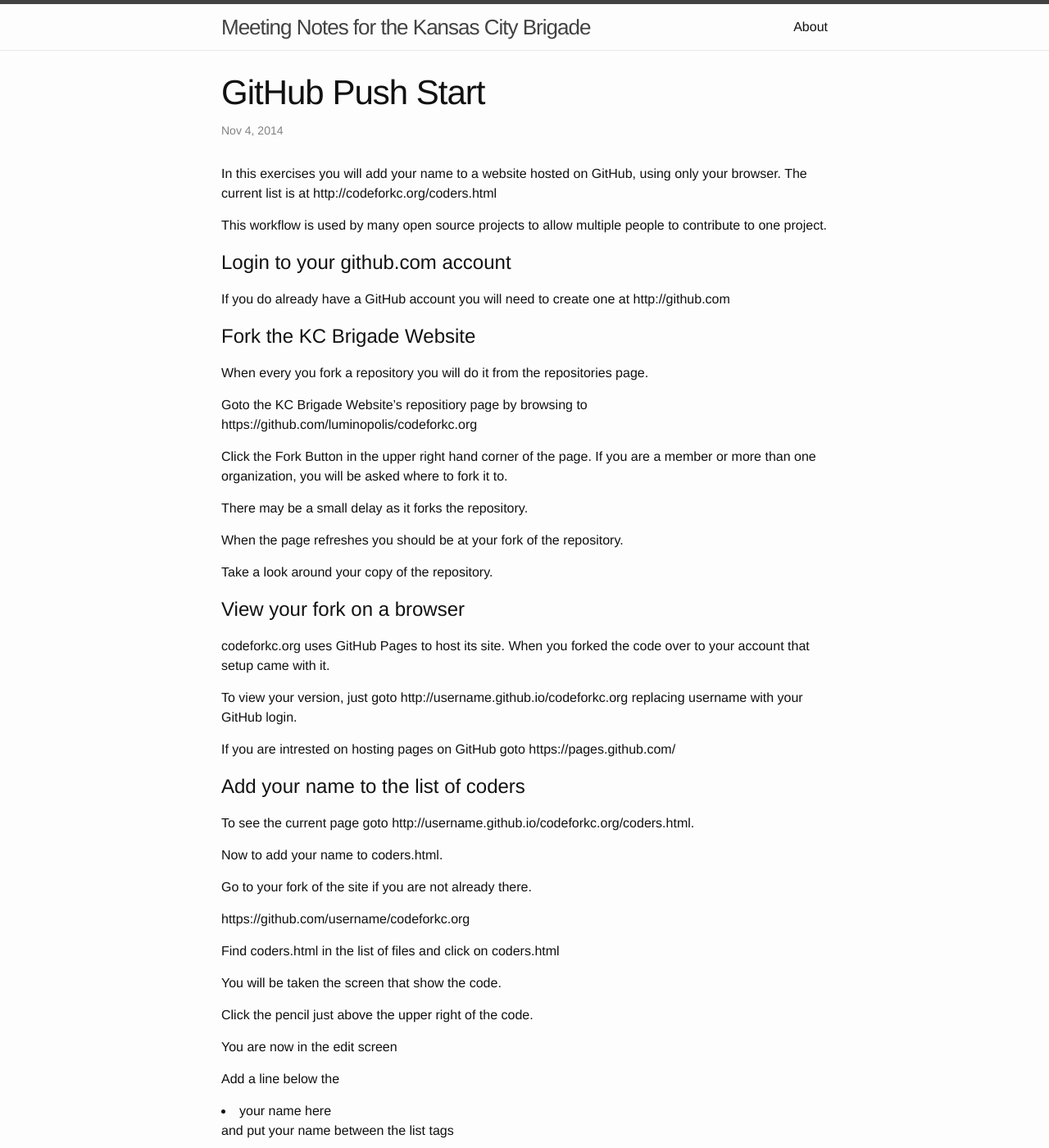
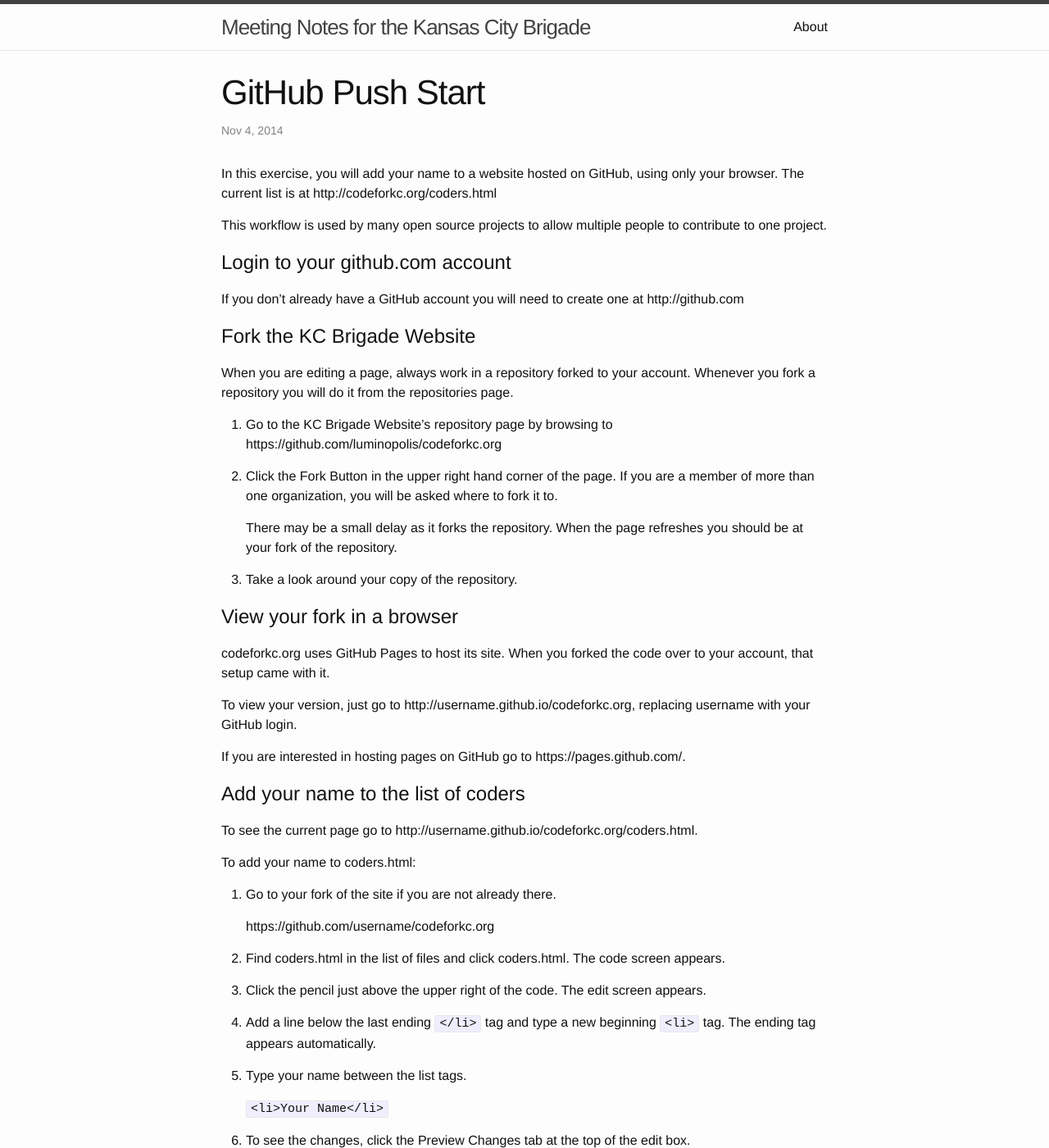
Before and after one commit to timberstone/meeting-notes, a Jekyll site: the page built from _posts/2014-11-04-github-push-start.markdown, in a window 1280 px wide and 1400 px high. Shown: the whole window at 82% size. Built offline with Jekyll 4.4.1, drawn with Linux system fonts in a browser that asks for light colours; some of the changed text lies outside the part shown.

Commit message:
Edits for clarity and correctness.
Added numbered instruction list for clarification.
Cleaned up language (spelling, typos).
Cleaned up the section on editing coders.html for clarification of <li> tag.

````diff
--- a/_posts/2014-11-04-github-push-start.markdown
+++ b/_posts/2014-11-04-github-push-start.markdown
@@ -5,89 +5,81 @@ date:   2014-11-04 00:45:48
 categories: github
 ---
 
-In this exercises you will add your name to a website hosted on GitHub, using only your browser.  The current list is at http://codeforkc.org/coders.html
+In this exercise, you will add your name to a website hosted on GitHub, using only your browser.  The current list is at http://codeforkc.org/coders.html
 
 This workflow is used by many open source projects to allow multiple people to contribute to one project.
 
 
 
 # Login to your github.com account
-If you do already have a GitHub account you will need to create one at http://github.com
+If you don't already have a GitHub account you will need to create one at http://github.com
 
 
 
 
 # Fork the KC Brigade Website
 
-When every you fork a repository you will do it from the repositories page.
+When you are editing a page, always work in a repository forked to your account. Whenever you fork a repository you will do it from the repositories page.
 
-Goto the KC Brigade Website’s repositiory page by browsing to https://github.com/luminopolis/codeforkc.org
+1. Go to the KC Brigade Website’s repository page by browsing to https://github.com/luminopolis/codeforkc.org
 
-Click the Fork Button in the upper right hand corner of the page.  If you are a member or more than one organization, you will be asked where to fork it to.
+2. Click the Fork Button in the upper right hand corner of the page.  If you are a member of more than one organization, you will be asked where to fork it to.
 
-There may be a small delay as it forks the repository.
+   There may be a small delay as it forks the repository.
+   When the page refreshes you should be at your fork of the repository.
 
-When the page refreshes you should be at your fork of the repository.
+3. Take a look around your copy of the repository.
 
-Take a look around your copy of the repository.
+# View your fork in a browser
 
-# View your fork on a browser
+codeforkc.org uses GitHub Pages to host its site.  When you forked the code over to your account, that setup came with it.
 
-codeforkc.org uses GitHub Pages to host its site.  When you forked the code over to your account that setup came with it.
+To view your version, just go to http://username.github.io/codeforkc.org, replacing username with your GitHub login.
 
-To view your version, just goto http://username.github.io/codeforkc.org replacing username with your GitHub login.
-
-If you are intrested on hosting pages on GitHub goto https://pages.github.com/
+If you are interested in hosting pages on GitHub go to https://pages.github.com/.
 
 # Add your name to the list of coders
 
-To see the current page goto http://username.github.io/codeforkc.org/coders.html.
+To see the current page go to http://username.github.io/codeforkc.org/coders.html.
 
-Now to add your name to coders.html.
+To add your name to coders.html:
 
-Go to your fork of the site if you are not already there.
+1. Go to your fork of the site if you are not already there.
 
-https://github.com/username/codeforkc.org
+   https://github.com/username/codeforkc.org
 
-Find coders.html in the list of files and click on coders.html
+2. Find coders.html in the list of files and click coders.html. The code screen appears.
 
-You will be taken the screen that show the code.
+3. Click the pencil just above the upper right of the code. The edit screen appears.
 
-Click the pencil just above the upper right of the code.
+4. Add a line below the last ending `</li>` tag and type a new beginning `<li>` tag. The ending tag appears automatically.
 
-You are now in the edit screen
+5. Type your name between the list tags.
 
-Add a line below the
+   ```<li>Your Name</li>```
 
-<li>your name here</li>
+6. To see the changes, click the Preview Changes tab at the top of the edit box.
 
-and put your name between the list tags
+7. If you need to fix something, click the Edit File tab at the top of the edit box, and make the change.
 
-<li>Bob Jones</li>
+#Commit your changes
+1. Commit your changes so you can see them in your browser by filling out the Commit Changes section of the page below the Edit box.
 
-To see the changes click on the Preview Changes button
+2. Replace Update coders.html with Added your name to coders.html
 
-If you need to fix something, just click Edit File and make the change
+3. Then press the Commit Changes button
 
-Commit your changes
-Commit your changes so you can see them in your browser by filling out the Commit Changes section of the page after the Edit box.
-
-Replace Update coders.html with Added your name to coders.html
-
-Then press the Commit Changes button
-
-To see your name on the coders.html page browse to http://username.github.io/codeforkc.org/coders.html
+4. To see your name on the coders.html page browse to http://username.github.io/codeforkc.org/coders.html
 
 # Issue a Pull Request
 
-A pull request will ask the owners of originating repository to review and merge your changes into the repository, in this case http://codeforkc.org
+A pull request asks the owners of originating repository to review and merge your changes into the repository, in this case http://codeforkc.org
 
-Navigate back to where you can see the list of files in the reporitory this should be at https://github.com/username/codeforkc.org
+1. Navigate back to the list of files in the repository. This should be at https://github.com/username/codeforkc.org.
 
-Just left, above the list of files is a pull request link, click it.
+2. Click the green button above the list of files to the left.  This is a pull request link. The Create Pull Request page appears.
 
-Click the Create Pull Request button and enter a title and description.  An example title for this would be “Added Your Name to the coders list.”
+3. Enter a title and description.  An example title for this would be “Added Your Name to the coders list.” There is no need to fill in the description.
 
-There is no reason to fill in the description.
-
-Press Create Pull Request.
+4.  Click the Create Pull Request button.
+5.  If you are at a meeting, inform someone of the pull request.
````
